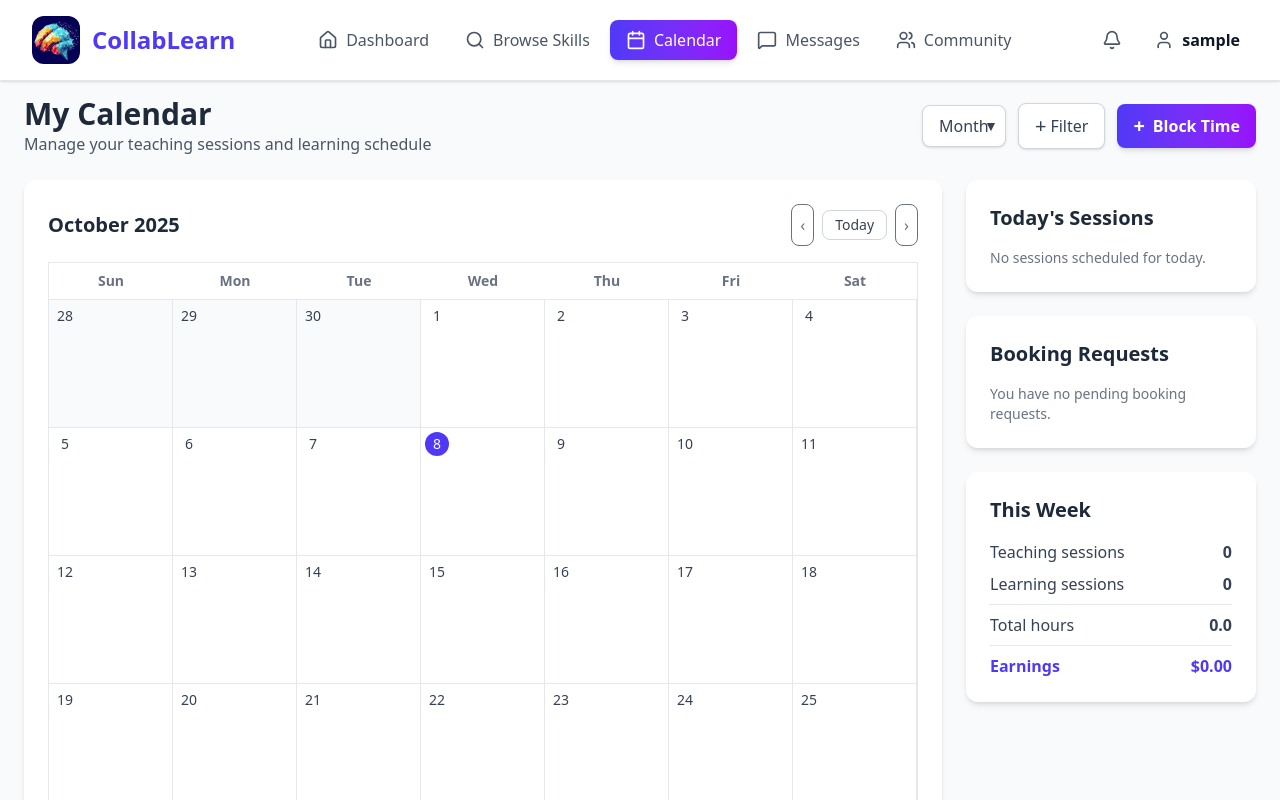
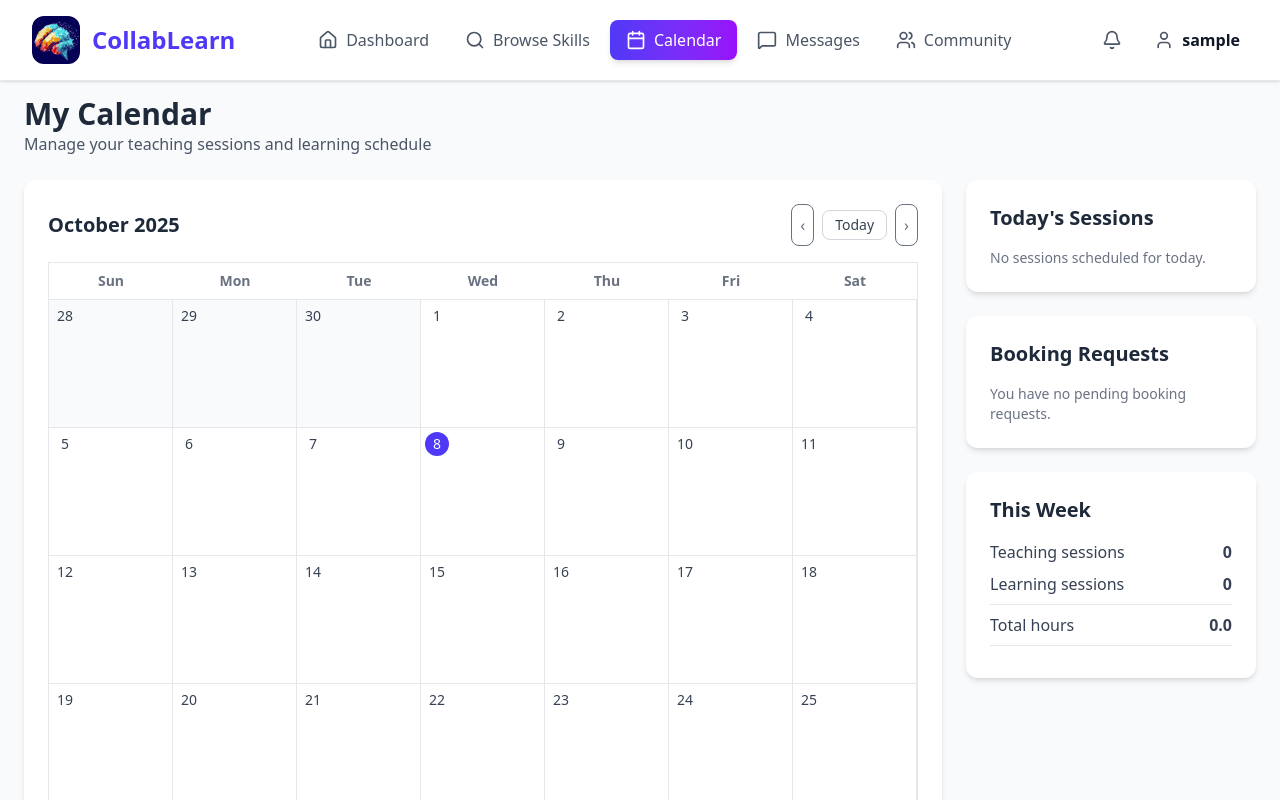
Before and after one commit to S-Nitya/CollabLearn, a React (Vite) app in the folder client/: page /calendar in a window 1280 px wide. Built offline with nearby package versions, Linux system fonts and the light colour scheme; no server answers; sample sign-in values are in the browser's storage.

Commit message:
calendar

```diff
--- a/client/src/components/user/calendar.jsx
+++ b/client/src/components/user/calendar.jsx
@@ -252,7 +252,7 @@ const CalendarPage = () => {
             <div className="flex items-center space-x-3">
               {/* View Selector Button - MADE FUNCTIONAL */}
               <div className="relative">
-                <select
+                {/* <select
                   value={currentView}
                   onChange={handleViewChange}
                   className="appearance-none border border-gray-300 rounded-lg py-2 px-4 bg-white text-gray-700 shadow-sm focus:outline-none focus:ring-2 focus:ring-indigo-500"
@@ -260,20 +260,18 @@ const CalendarPage = () => {
                     <option>Day</option>
                     <option>Week</option>
                     <option>Month</option>
-                </select>
-                <div className="pointer-events-none absolute inset-y-0 right-0 flex items-center px-2 text-gray-700">
-                    <span className="material-icons-outlined text-sm">&#9660;</span> {/* Dropdown arrow */}
-                </div>
+                </select> */}
+
               </div>
 
-              <button className="flex items-center px-4 py-2 bg-white text-gray-700 border border-gray-300 rounded-lg shadow-sm hover:bg-gray-50 transition-colors duration-200">
+              {/* <button className="flex items-center px-4 py-2 bg-white text-gray-700 border border-gray-300 rounded-lg shadow-sm hover:bg-gray-50 transition-colors duration-200">
                 <span className="material-icons-outlined text-xl mr-1">&#x2B;</span> Filter
-              </button>
+              </button> */}
 
               {/* Block Time Button (Sky-Themed) */}
-              <button className="flex items-center px-4 py-2 bg-gradient-to-r from-indigo-600 to-purple-600 text-white rounded-lg shadow-md hover:from-indigo-700 hover:to-purple-700 transition-colors duration-200 font-semibold">
+              {/* <button className="flex items-center px-4 py-2 bg-gradient-to-r from-indigo-600 to-purple-600 text-white rounded-lg shadow-md hover:from-indigo-700 hover:to-purple-700 transition-colors duration-200 font-semibold">
                 <span className="material-icons-outlined text-xl mr-2">&#x2B;</span> Block Time
-              </button>
+              </button> */}
             </div>
           </div>
 
@@ -473,8 +471,8 @@ const CalendarPage = () => {
                     <span className="font-semibold">{weekStats.totalHours.toFixed(1)}</span>
                   </div>
                   <div className="flex justify-between text-indigo-600 font-bold pt-2 border-t border-gray-200">
-                    <span>Earnings</span>
-                    <span>${weekStats.earnings.toFixed(2)}</span>
+                    {/* <span>Earnings</span> */}
+                    {/* <span>${weekStats.earnings.toFixed(2)}</span> */}
                   </div>
                 </div>
               </div>
```
